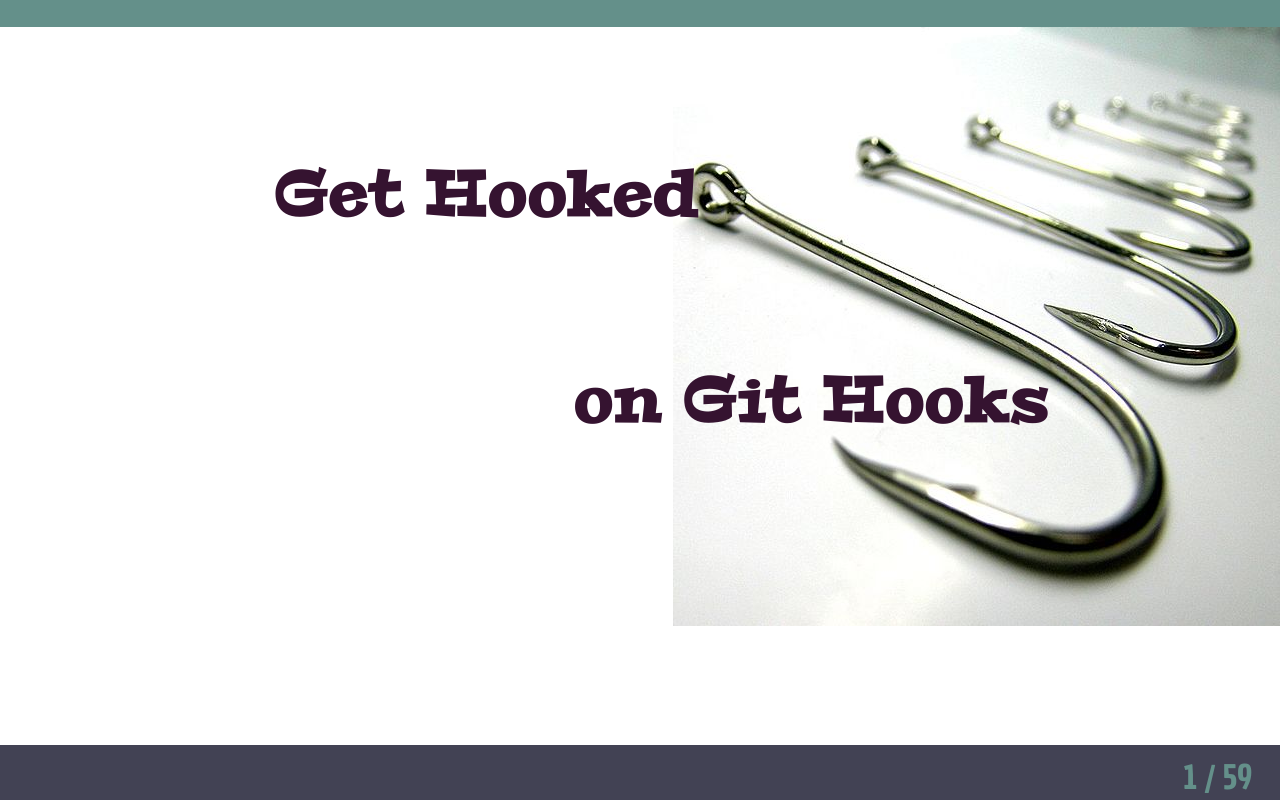
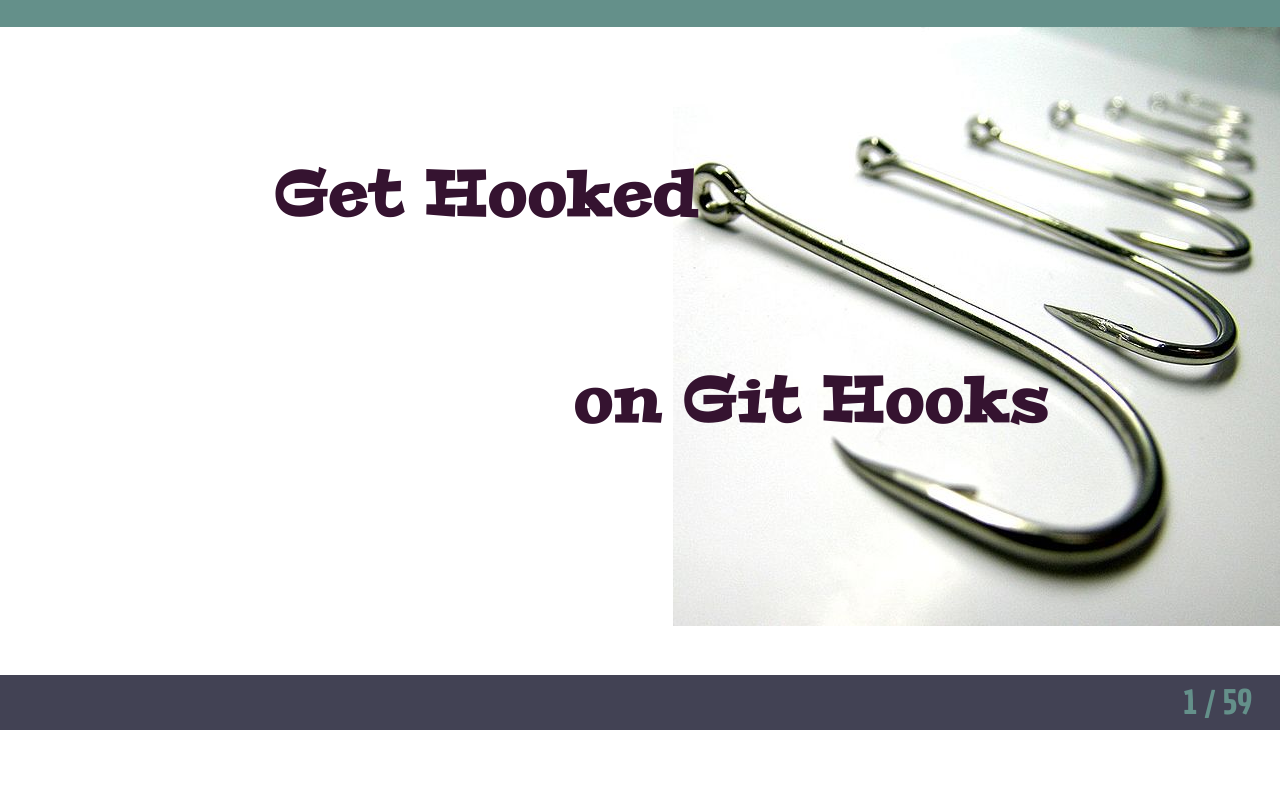
Before and after one commit to omnicolor/git-hooks, a plain HTML site: page index.html in a window 1280 px wide. Drawn offline with Linux system fonts and the light colour scheme.

Commit message:
Prepared slides for uploading

```diff
--- a/hooks.js
+++ b/hooks.js
@@ -1,12 +1,14 @@
 $(function() {
     $.deck('.slide');
 
+    /*
     var notes = window.open('notes.html', 'notes',
         'menubar=no,toolbar=no,location=no,dependent=yes,height=800,width=1200');
 
     $(document).bind('deck.change', function(event, from, to) {
         displayNotes(notes);
     });
+    */
 
     $('#style-themes').change(function() {
         $('#style-theme-link').attr('href', $(this).val());
--- a/styles.less
+++ b/styles.less
@@ -53,6 +53,11 @@
     box-sizing: border-box;
     font-family: Chau;
     font-size: 120%;
+}
+
+section.slide {
+    height: 730px;
+    min-height: 730px;
 }
 
 .slide ul,
@@ -142,8 +147,16 @@ section.slide pre.cli * {
     float: right;
 }
 
-.note {
-    display: none;
+.deck-current ul.note {
+    bottom: 0;
+    font-size: 90%;
+    left: 0;
+    overflow: scroll;
+    margin: 0;
+    padding-left: 1em;
+    position: fixed;
+    right: 0;
+    top: 736px;
 }
 
 .slide {
@@ -162,10 +175,10 @@ section.slide pre.cli * {
 
 .deck-status,
 .slide::after {
-    bottom: 0;
     color: @color2;
     font-size: 120%;
     position: fixed;
+    top: 680px;
     z-index: 9;
 }
 
```
